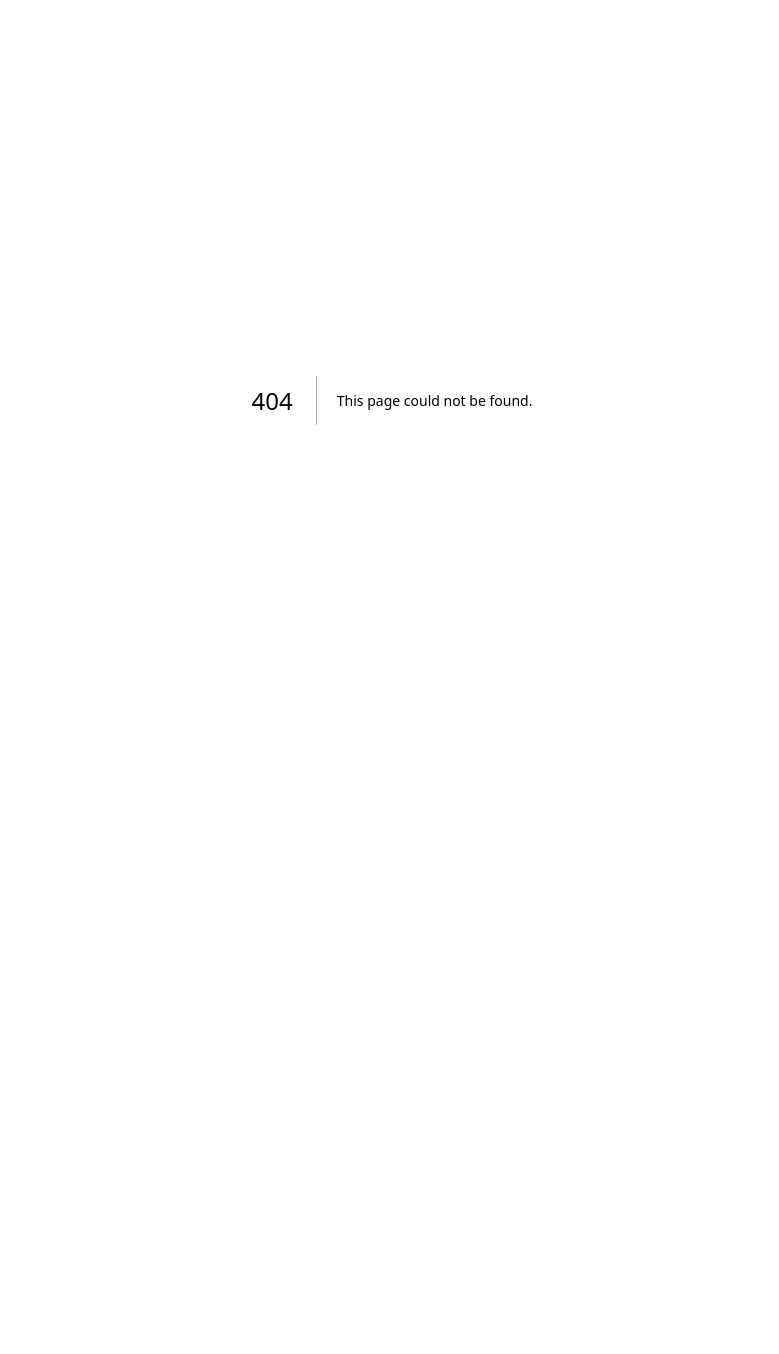
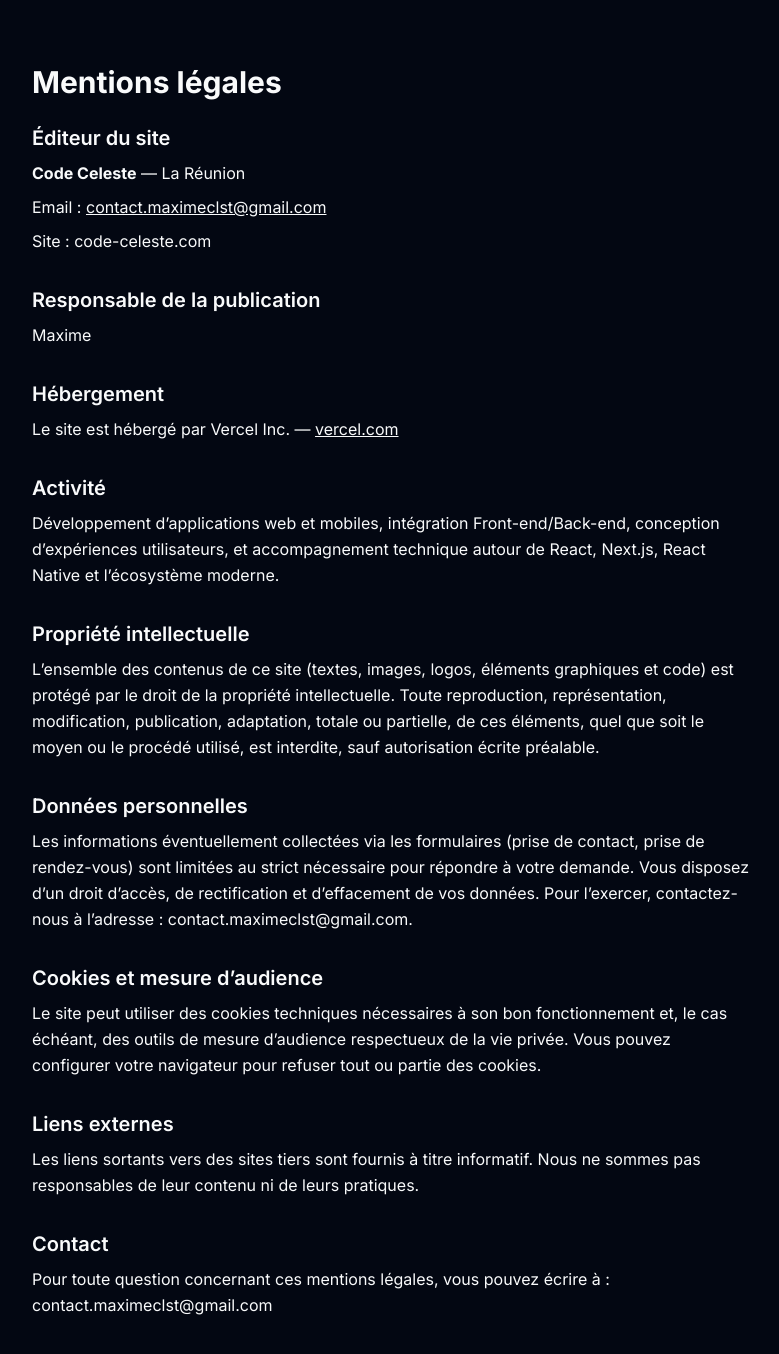
Before and after one commit to MaximeClst/portfolio-code-celeste, a Next.js app: page /mentions-legales in a window 1280 px wide. Before the commit this address had no page. Shown: the top 1354 px of the page, without its empty margins (248-1027 px from the left). Before the commit the page ends 800 px from the top, so only its background shows below. Built offline with nearby package versions, Linux system fonts and the light colour scheme.

Commit message:
Add Legals Mention

```diff
--- a/app/_landing/Footer.tsx
+++ b/app/_landing/Footer.tsx
@@ -8,17 +8,20 @@ import { Section } from "./Section";
 export const Footer = () => {
   return (
     <Section className="max-w-none w-full border-t-2 mt-32 flex flex-col items-center py-0 md:py-0 gap-0 border-t-accent px-0">
-      <div className="w-full max-w-[1400px] mx-auto text-center mb-2 px-8 pt-6">
-        <h2 className="text-2xl lg:text-4xl font-bold mb-6 pt-6">
+      <div className="w-full max-w-[1400px] mx-auto text-center mt-4 mb-1 px-6 pt-2">
+        <h2 className="text-2xl lg:text-4xl font-bold mb-4 mt-5">
           Vous avez un projet ? Parlons-en 🚀
         </h2>
-        <div className="w-full min-h-[48vh] md:min-h-[64vh] lg:min-h-[66vh] px-0 mt-1">
+        <div className="w-full min-h-[44vh] md:min-h-[56vh] lg:min-h-[60vh] px-0 mt-0">
           <CalEmbed />
         </div>
       </div>
 
-      <div className="max-w-2xl pb-2 mb-0.5">
-        <div className="flex items-center justify-between  gap-4">
+      <div className="max-w-2xl pb-1 mt-1">
+        <h3 className="text-lg font-medium mb-2">
+          Nous suivre sur les réseaux sociaux :{" "}
+        </h3>
+        <div className="flex items-center justify-between gap-2">
           <Link href="https://x.com/maxime_clst" target="_blank">
             <CustomIcon name="twitter" size={24} />
           </Link>
@@ -33,9 +36,18 @@ export const Footer = () => {
           </Link>
         </div>
 
-        <p className="text-center text-muted-foreground mt-4">
-          ©{new Date().getFullYear()} Code Celeste Tous droits réservés.
-        </p>
+        <div className="flex items-center justify-center gap-3 text-center text-muted-foreground mt-4">
+          <span>
+            ©{new Date().getFullYear()} Code Celeste — Tous droits réservés.
+          </span>
+          <span aria-hidden>•</span>
+          <Link
+            href="/mentions-legales"
+            className="underline underline-offset-2"
+          >
+            Mentions légales
+          </Link>
+        </div>
       </div>
     </Section>
   );
--- /dev/null
+++ b/app/mentions-legales/page.tsx
@@ -0,0 +1,111 @@
+import { SiteConfig } from "@/site.config";
+import type { Metadata } from "next";
+
+export const metadata: Metadata = {
+  title: `Mentions légales — ${SiteConfig.title}`,
+  description:
+    "Mentions légales, conditions d'utilisation, propriété intellectuelle et politique de confidentialité.",
+};
+
+export default function MentionsLegalesPage() {
+  return (
+    <main className="mx-auto w-full max-w-3xl px-6 py-16 leading-relaxed">
+      <h1 className="text-3xl font-bold mb-6">Mentions légales</h1>
+
+      <section className="space-y-2 mb-8">
+        <h2 className="text-xl font-semibold">Éditeur du site</h2>
+        <p>
+          <strong>{SiteConfig.company.name}</strong> —{" "}
+          {SiteConfig.company.address}
+        </p>
+        <p>
+          Email :{" "}
+          <a className="underline" href={`mailto:${SiteConfig.email.contact}`}>
+            {SiteConfig.email.contact}
+          </a>
+        </p>
+        <p>Site : {SiteConfig.domain}</p>
+      </section>
+
+      <section className="space-y-2 mb-8">
+        <h2 className="text-xl font-semibold">Responsable de la publication</h2>
+        <p>{SiteConfig.maker.name}</p>
+      </section>
+
+      <section className="space-y-2 mb-8">
+        <h2 className="text-xl font-semibold">Hébergement</h2>
+        <p>
+          Le site est hébergé par Vercel Inc. —{" "}
+          <a
+            className="underline"
+            href="https://vercel.com"
+            target="_blank"
+            rel="noreferrer"
+          >
+            vercel.com
+          </a>
+        </p>
+      </section>
+
+      <section className="space-y-2 mb-8">
+        <h2 className="text-xl font-semibold">Activité</h2>
+        <p>
+          Développement d’applications web et mobiles, intégration
+          Front-end/Back-end, conception d’expériences utilisateurs, et
+          accompagnement technique autour de React, Next.js, React Native et
+          l’écosystème moderne.
+        </p>
+      </section>
+
+      <section className="space-y-2 mb-8">
+        <h2 className="text-xl font-semibold">Propriété intellectuelle</h2>
+        <p>
+          L’ensemble des contenus de ce site (textes, images, logos, éléments
+          graphiques et code) est protégé par le droit de la propriété
+          intellectuelle. Toute reproduction, représentation, modification,
+          publication, adaptation, totale ou partielle, de ces éléments, quel
+          que soit le moyen ou le procédé utilisé, est interdite, sauf
+          autorisation écrite préalable.
+        </p>
+      </section>
+
+      <section className="space-y-2 mb-8">
+        <h2 className="text-xl font-semibold">Données personnelles</h2>
+        <p>
+          Les informations éventuellement collectées via les formulaires (prise
+          de contact, prise de rendez-vous) sont limitées au strict nécessaire
+          pour répondre à votre demande. Vous disposez d’un droit d’accès, de
+          rectification et d’effacement de vos données. Pour l’exercer,
+          contactez-nous à l’adresse : {SiteConfig.email.contact}.
+        </p>
+      </section>
+
+      <section className="space-y-2 mb-8">
+        <h2 className="text-xl font-semibold">Cookies et mesure d’audience</h2>
+        <p>
+          Le site peut utiliser des cookies techniques nécessaires à son bon
+          fonctionnement et, le cas échéant, des outils de mesure d’audience
+          respectueux de la vie privée. Vous pouvez configurer votre navigateur
+          pour refuser tout ou partie des cookies.
+        </p>
+      </section>
+
+      <section className="space-y-2 mb-8">
+        <h2 className="text-xl font-semibold">Liens externes</h2>
+        <p>
+          Les liens sortants vers des sites tiers sont fournis à titre
+          informatif. Nous ne sommes pas responsables de leur contenu ni de
+          leurs pratiques.
+        </p>
+      </section>
+
+      <section className="space-y-2">
+        <h2 className="text-xl font-semibold">Contact</h2>
+        <p>
+          Pour toute question concernant ces mentions légales, vous pouvez
+          écrire à : {SiteConfig.email.contact}
+        </p>
+      </section>
+    </main>
+  );
+}
--- a/app/works/smart-power-system/page.tsx
+++ b/app/works/smart-power-system/page.tsx
@@ -19,7 +19,6 @@ export default function SmartPowerSystemPage() {
         <Header />
 
         <section className="container mx-auto px-4 py-24">
-          {/* Navigation retour */}
           <div className="mb-8">
             <Button asChild variant="ghost" size="sm" className="gap-2">
               <Link href="/works">
@@ -30,7 +29,6 @@ export default function SmartPowerSystemPage() {
           </div>
 
           <div className="max-w-4xl mx-auto">
-            {/* Header du projet */}
             <div className="text-center mb-12">
               <div className="flex justify-center items-center mb-6">
                 <Image
@@ -52,9 +50,7 @@ export default function SmartPowerSystemPage() {
               </div>
             </div>
 
-            {/* Contenu principal */}
             <div className="grid gap-8 lg:grid-cols-2">
-              {/* Image du site */}
               <div className="order-2 lg:order-1">
                 <Card className="p-6">
                   <div className="aspect-video bg-gray-100 rounded-lg flex items-center justify-center">
@@ -100,7 +96,6 @@ export default function SmartPowerSystemPage() {
               </div>
             </div>
 
-            {/* Technologies utilisées */}
             <div className="mt-12">
               <Card className="p-6">
                 <h2 className="text-2xl font-semibold mb-4">
```
Also changed, not shown: app/works/velorun-festival/page.tsx (+0 -7 lines), components/icons/CustomIcon.tsx (+1 -1 lines).
